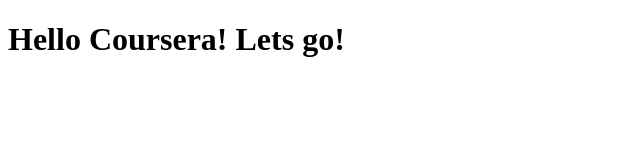
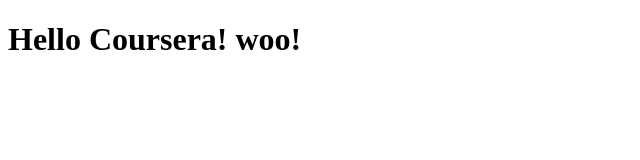
Before and after one commit to aimeeGallz160/coursera-test, a plain HTML site: page index.html in a window 1280 px wide. Shown: the whole page, without its empty margins (0-640 px from the left). Drawn offline with Linux system fonts and the light colour scheme.

Commit message:
Update index.html

```diff
--- a/index.html
+++ b/index.html
@@ -4,6 +4,6 @@
 	<title>Hello Coursera</title>
 </head>
 <body>
-<h1> Hello Coursera! Lets go!</h1>
+<h1> Hello Coursera! woo!</h1>
 </body>
 </html>
```
